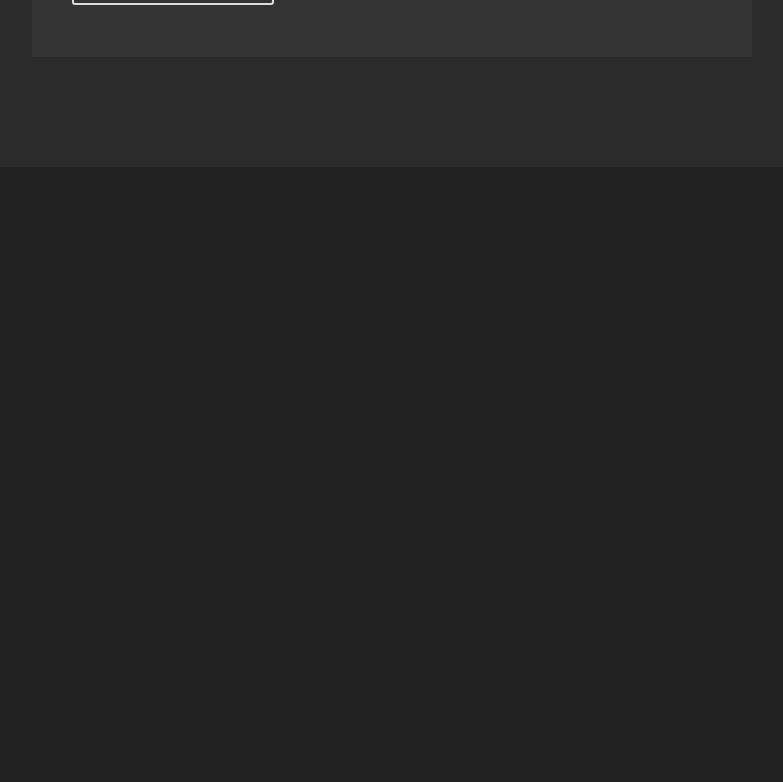
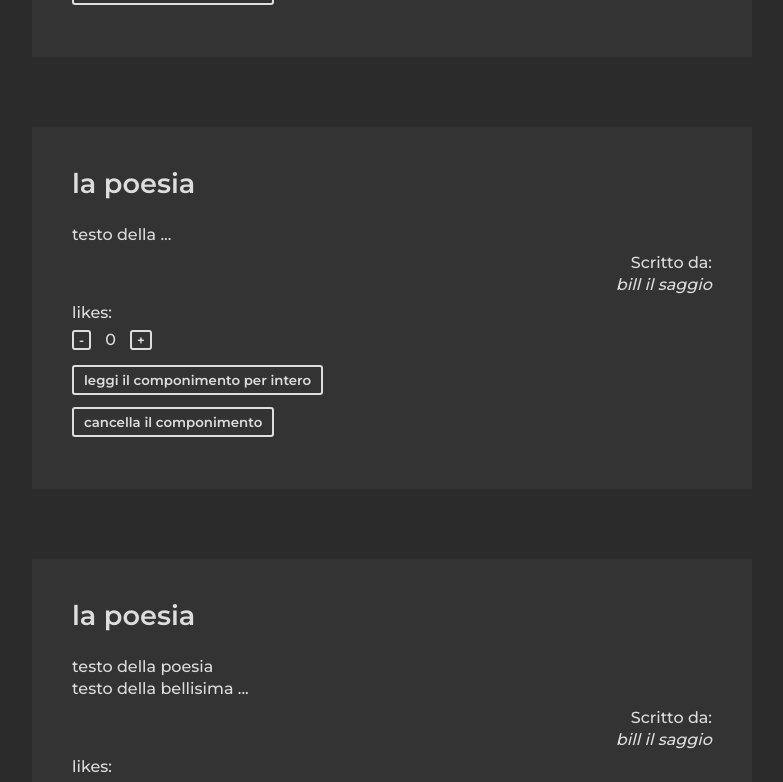
Before and after one commit to 182Marco/dojo-blog, a React (Create React App) app: page / in a window 1280 px wide. Shown: the part 3006-3788 px from the top of the page, without its empty margins (248-1031 px from the left). Before the commit the page ends 3263 px from the top, so only its background shows below. Built offline with nearby package versions, Linux system fonts and the light colour scheme; data requests are answered from the project's data file.

Commit message:
fit.programmatic ridirect /Home after adding poem

```diff
--- a/data/db.json
+++ b/data/db.json
@@ -35,6 +35,18 @@
       "body": "dsdsadasDAdsaDASdasDSADAd",
       "author": "fdsfdsfsad",
       "id": "AbkSaGu"
+    },
+    {
+      "title": "la poesia",
+      "body": "testo della poesia\n\n\n\n\n\n\n\n\n\n",
+      "author": "bill il saggio",
+      "id": "iLnLm8x"
+    },
+    {
+      "title": "la poesia",
+      "body": "testo della poesia\n\n\n\ntesto della bellisima poesia\n\n\n\n\n\n",
+      "author": "bill il saggio",
+      "id": "nRLEGk0"
     }
   ]
 }
--- a/src/components/Create.js
+++ b/src/components/Create.js
@@ -1,4 +1,5 @@
 import { useState } from 'react';
+import { useHistory } from 'react-router-dom';
 
 const Create = () => {
   // VARIABILES
@@ -6,6 +7,7 @@ const Create = () => {
   const [body, setBody] = useState('');
   const [author, setAuthor] = useState('');
   const [pending, setPending] = useState(false);
+  const history = useHistory();
   // FUNCTIONS
   const handleSubmit = e => {
     e.preventDefault();
@@ -23,7 +25,9 @@ const Create = () => {
           setInterval(() => resolve(), 2000)
         );
       };
-      promise().then(() => setPending(false));
+      promise()
+        .then(() => setPending(false))
+        .then(history.push('/'));
     });
     console.log(poem);
   };
@@ -57,8 +61,10 @@ const Create = () => {
           id='author'
           required
         />
-        {!pending && <button> aggiungi poesia</button>}
-        {pending && <button disabled> aggiungendo poesia... </button>}
+        {!pending && (
+          <button> aggiungi poesia e vedila subito nella home</button>
+        )}
+        {pending && <button disabled> carico poesia... </button>}
       </form>
     </div>
   );
```
